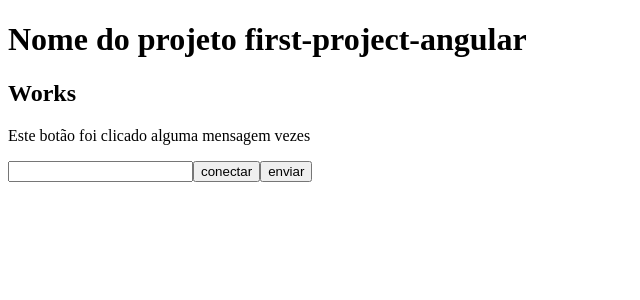
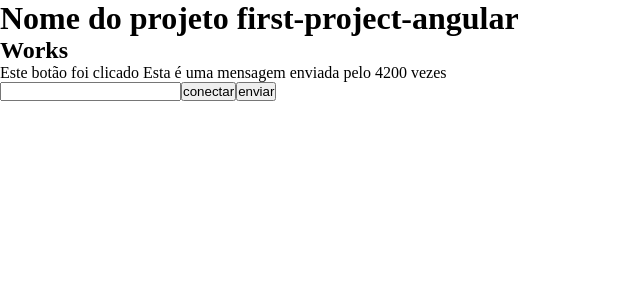
Before and after one commit to ValentePG/frontendapp, an Angular app: page / in a window 1280 px wide. Shown: the top 300 px of the page, without its empty margins (0-640 px from the left). Built offline with nearby package versions, Linux system fonts and the light colour scheme.

Commit message:
odeio front

```diff
--- a/src/app/components/first-component/first-component.component.html
+++ b/src/app/components/first-component/first-component.component.html
@@ -1,6 +1,6 @@
 <h2>Works</h2>
 
 <p>Este botão foi clicado {{ contador }} vezes</p>
-<input type="text" name="teste" id="teste">
+<input type="text" (keyup)="digitou()" name="teste" id="teste">
 <button type="submit" (click)="quandoClicado()">conectar</button>
 <button type="submit">enviar</button>
--- a/src/app/components/first-component/first-component.component.ts
+++ b/src/app/components/first-component/first-component.component.ts
@@ -1,4 +1,4 @@
-import { Component, Inject } from '@angular/core';
+import { Component } from '@angular/core';
 
 @Component({
   selector: 'app-first-component',
@@ -7,42 +7,49 @@ import { Component, Inject } from '@angular/core';
   styleUrl: './first-component.component.css',
 })
 export class FirstComponentComponent {
-  contador = 'alguma mensagem';
+  contador = 'Esta é uma mensagem enviada pelo 4200';
 
-  handleSocketError(error: any) {
-    console.error('Erro no websocket:', error);
-  }
+  // handleSocketError(error: any) {
+  //   console.error('Erro no websocket:', error);
+  // }
 
-  handleSocketClose() {
-    console.log('Websocket fechado.');
-  }
+  // handleSocketClose() {
+  //   console.log('Websocket fechado.');
+  // }
 
-  handleSocketOpen(socket: WebSocket) {
-    console.log('Websocket conectado.');
-    socket.send(this.contador);
+  // handleSocketOpen(socket: WebSocket) {
+  //   console.log('Websocket conectado.');
+  //   socket.send(this.contador);
+  // }
+
+  digitou() {
+    console.log('pera ai');
   }
 
   quandoClicado() {
-    let socket = new WebSocket('ws://localhost:8080/teste');
-    socket.onopen = (event) => {
-      this.handleSocketOpen(socket);
-    };
-    // socket.addEventListener('open', this.handleSocketOpen);
-    socket.onerror = (error) => {
-      this.handleSocketError(error);
-    };
-    // socket.addEventListener('error', this.handleSocketError);
-    socket.onclose = (event) => {
-      this.handleSocketClose();
-    };
-    // socket.addEventListener('close', this.handleSocketClose);
-    socket.onmessage = (event) => {
-      console.log(event.data);
-      this.contador += event.data;
-    };
-
+    // let socket = new WebSocket('ws://localhost:8080/teste');
+    // socket.onopen = (event) => {
+    //   this.handleSocketOpen(socket);
+    // };
+    // // socket.addEventListener('open', this.handleSocketOpen);
+    // socket.onerror = (error) => {
+    //   this.handleSocketError(error);
+    // };
+    // // socket.addEventListener('error', this.handleSocketError);
+    // socket.onclose = (event) => {
+    //   this.handleSocketClose();
+    // };
+    // // socket.addEventListener('close', this.handleSocketClose);
+    // socket.onmessage = (event) => {
+    //   if (event.data === 'Esta é uma mensagem enviada pelo 4200') {
+    //     console.log(
+    //       'A função funciona também quando enviamos a mensagem e não apenas quando recebemos'
+    //     );
+    //   }
+    //   console.log(event.data);
+    //   document.body.innerHTML += `${event.data}`
+    // };
     // this.contador = '';
-
     // this.contador += 1;
   }
 }
--- a/src/styles.css
+++ b/src/styles.css
@@ -1 +1,6 @@
 /* You can add global styles to this file, and also import other style files */
+* {
+  margin: 0;
+  padding: 0;
+  box-sizing: border-box;
+}
```
